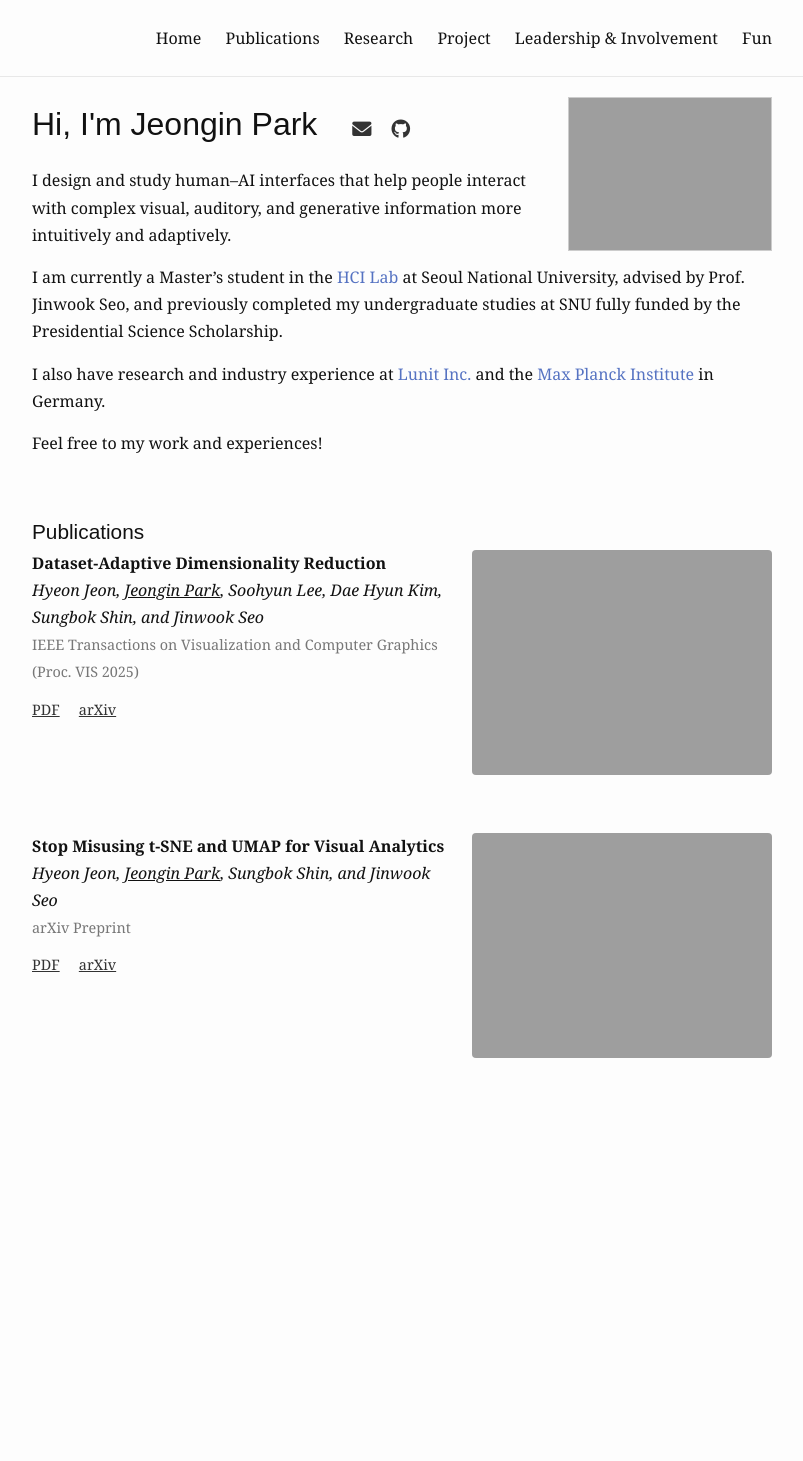
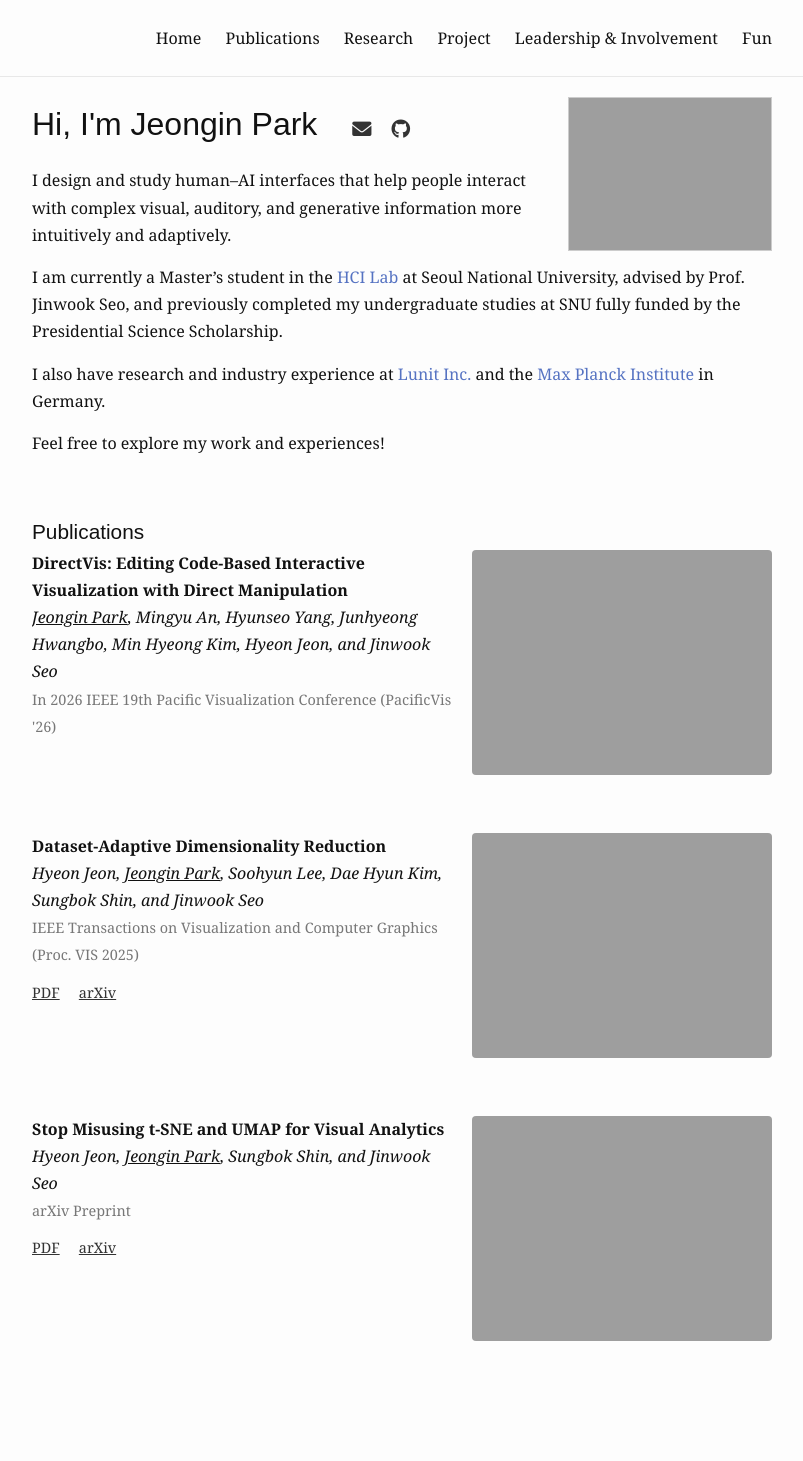
Before and after one commit to ZzeongB/ZzeongB.github.io, a Jekyll site: the page built from _pages/index.md, in a window 1280 px wide. Shown: the whole page, without its empty margins (238-1041 px from the left). Built offline with Jekyll 4.4.1, drawn with Linux system fonts in a browser that asks for light colours; before the commit the page ends 1178 px from its top, so only the background shows below that.

Commit message:
new publication

```diff
--- a/_data/publication.yml
+++ b/_data/publication.yml
@@ -1,13 +1,18 @@
-  - title: Dataset-Adaptive Dimensionality Reduction
-    authors: Hyeon Jeon, Jeongin Park, Soohyun Lee, Dae Hyun Kim, Sungbok Shin, and Jinwook Seo
-    status: IEEE Transactions on Visualization and Computer Graphics (Proc. VIS 2025)
-    teaser: /assets/img/publications/jeon_datasetadaptive.pdf  # Optional: path to teaser image
-    arxiv: https://arxiv.org/abs/2507.11984  # Optional: DOI (just the ID part, not full URL)
-    pdf: /assets/pdf/jeon_datasetadaptive.pdf  # Optional: path to PDF file
+- title: "DirectVis: Editing Code-Based Interactive Visualization with Direct Manipulation"
+  authors: Jeongin Park, Mingyu An, Hyunseo Yang, Junhyeong Hwangbo, Min Hyeong Kim, Hyeon Jeon, and Jinwook Seo
+  status: In 2026 IEEE 19th Pacific Visualization Conference (PacificVis '26)
+  teaser: /assets/img/publications/_PacificVis_Short__DirectVis.pdf
 
-  - title: Stop Misusing t-SNE and UMAP for Visual Analytics
-    authors: Hyeon Jeon, Jeongin Park, Sungbok Shin, and Jinwook Seo
-    status: arXiv Preprint
-    teaser: /assets/img/publications/jeon_stopmisusing.pdf  # Optional: path to teaser image
-    arxiv: https://arxiv.org/abs/2506.08725  # Optional: DOI (just the ID part, not full URL)
-    pdf: /assets/pdf/jeon_stopmisusing.pdf  # Optional: path to PDF file
+- title: Dataset-Adaptive Dimensionality Reduction
+  authors: Hyeon Jeon, Jeongin Park, Soohyun Lee, Dae Hyun Kim, Sungbok Shin, and Jinwook Seo
+  status: IEEE Transactions on Visualization and Computer Graphics (Proc. VIS 2025)
+  teaser: /assets/img/publications/jeon_datasetadaptive.pdf
+  arxiv: https://arxiv.org/abs/2507.11984
+  pdf: /assets/pdf/jeon_datasetadaptive.pdf
+
+- title: Stop Misusing t-SNE and UMAP for Visual Analytics
+  authors: Hyeon Jeon, Jeongin Park, Sungbok Shin, and Jinwook Seo
+  status: arXiv Preprint
+  teaser: /assets/img/publications/jeon_stopmisusing.pdf
+  arxiv: https://arxiv.org/abs/2506.08725
+  pdf: /assets/pdf/jeon_stopmisusing.pdf
--- a/_pages/index.md
+++ b/_pages/index.md
@@ -28,7 +28,7 @@ I am currently a Master’s student in the [HCI Lab](http://hcil.snu.ac.kr/) at
 
 I also have research and industry experience at [Lunit Inc.](https://www.lunit.io/) and the [Max Planck Institute](https://www.mpcdf.mpg.de/) in Germany.
 
-Feel free to my work and experiences!
+Feel free to explore my work and experiences!
 
 
 <br>
```
Also changed, not shown: 1 other file.
